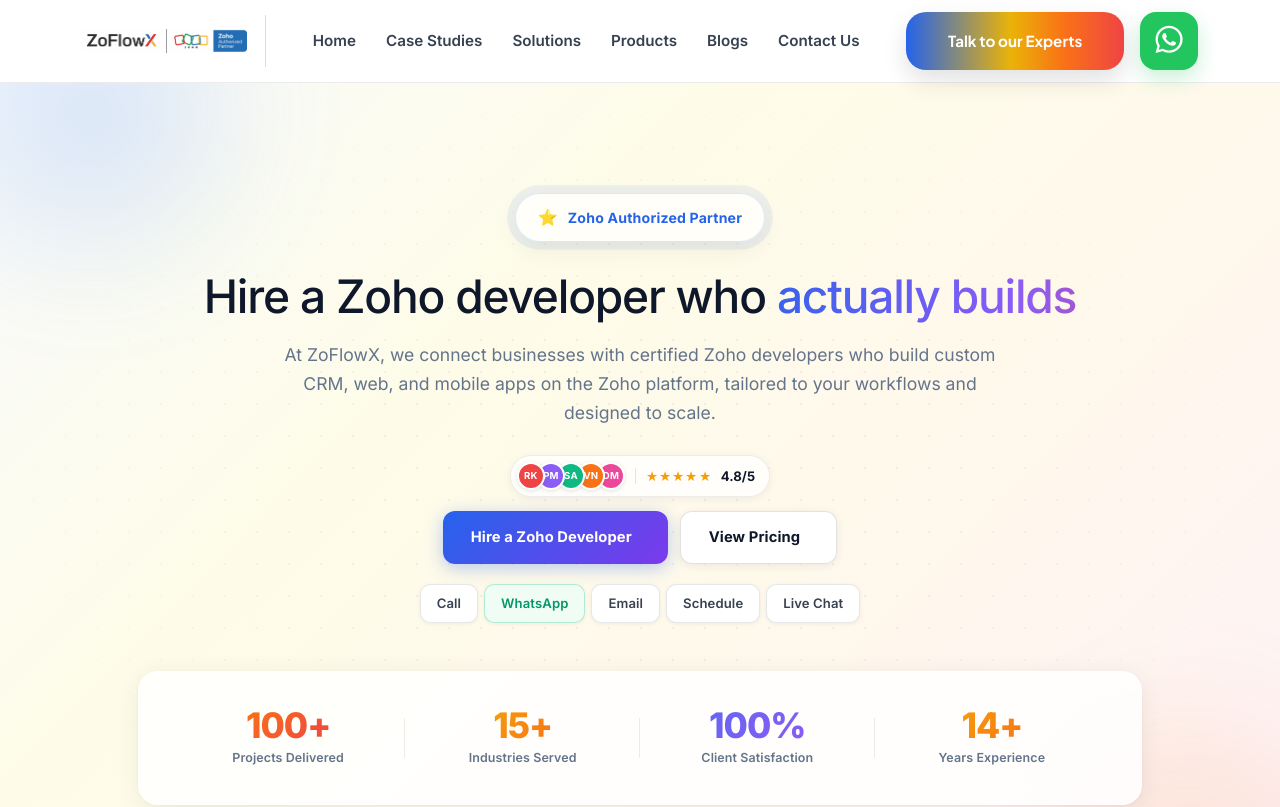
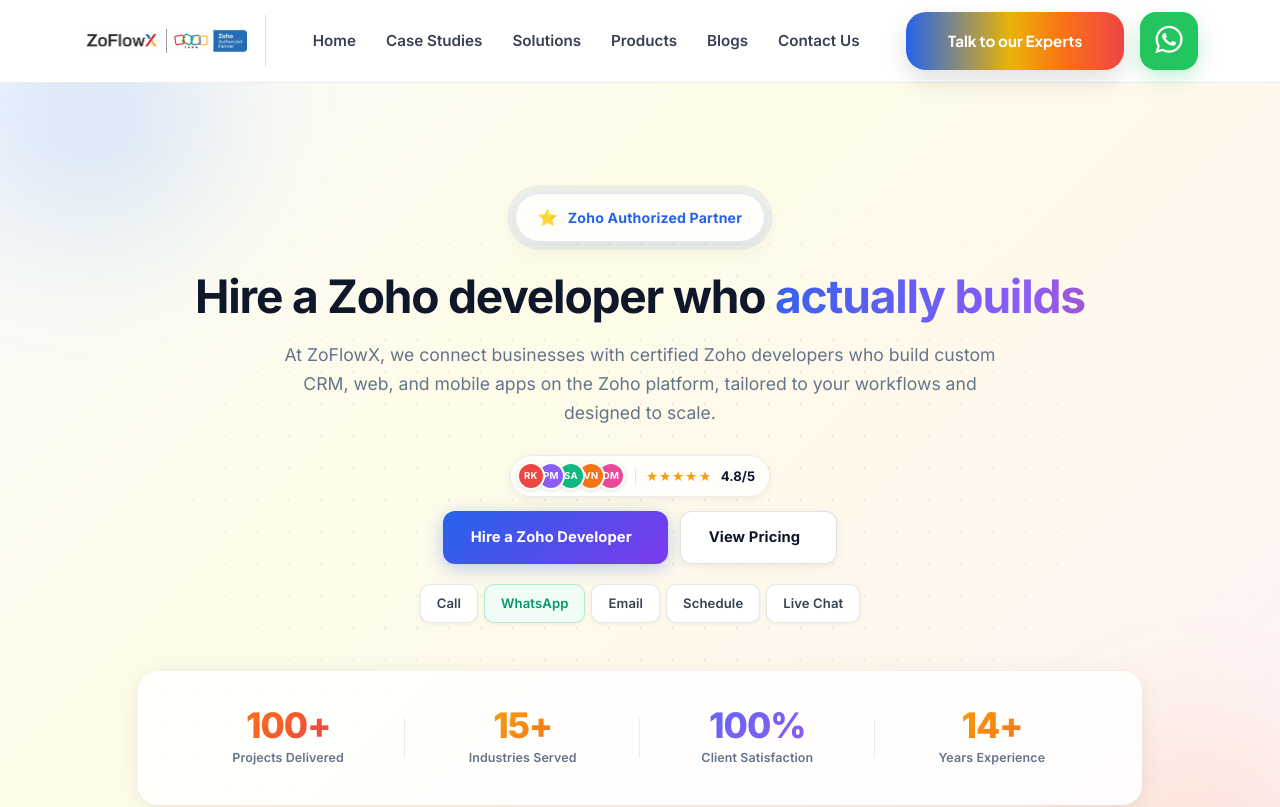
Before and after one commit to Rahsin-07/zoho-hire-a-developer, a Next.js app: page /hire-zoho-developer in a window 1280 px wide. Shown: the top 807 px of the page. Built offline with nearby package versions, Linux system fonts and the light colour scheme.

Commit message:
Remove node_modules and update gitignore

```diff
--- a/components/Hero.jsx
+++ b/components/Hero.jsx
@@ -358,7 +358,7 @@
           style={{
             fontFamily: 'Inter, sans-serif',
             fontSize: 'clamp(1.6rem, 3.6vw, 3rem)',
-            fontWeight: 500,
+            fontWeight: 700,
             color: '#0f172a',
             marginBottom: 10,
             letterSpacing: '-1.2px',
```
